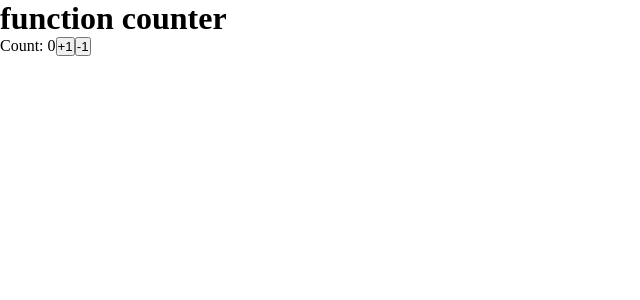
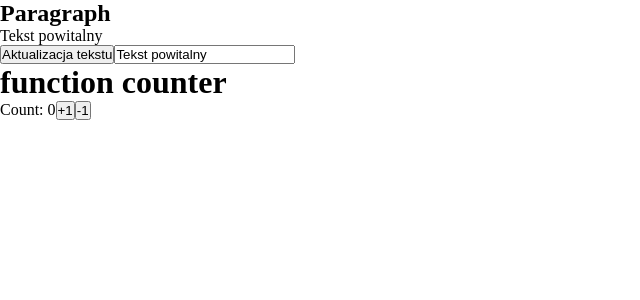
Before and after one commit to szu-szy/react-pol32, a React (Create React App) app: page / in a window 1280 px wide. Shown: the top 300 px of the page, without its empty margins (0-640 px from the left). Built offline with nearby package versions, Linux system fonts and the light colour scheme.

Commit message:
paragraph FC

```diff
--- /dev/null
+++ b/src/06.04.2024/Paragraph/index.tsx
@@ -0,0 +1,19 @@
+import { ChangeEvent, useState } from "react";
+
+export const Paragraph = () => {
+  const [text, setText] = useState("Tekst powitalny");
+
+  const updateText = () => setText("nowy powitalny tekst");
+
+  const handleText = (event: ChangeEvent<HTMLInputElement>) =>
+    setText(event.target.value);
+
+  return (
+    <div>
+      <h2>Paragraph</h2>
+      <p>{text}</p>
+      <button onClick={updateText}>Aktualizacja tekstu</button>
+      <input type="text" value={text} onChange={handleText} />
+    </div>
+  );
+};
--- a/src/App.tsx
+++ b/src/App.tsx
@@ -7,6 +7,7 @@ import { Counter } from "./06.04.2024/Counter";
 import { Timer } from "./06.04.2024/Timer";
 import { Headline } from "./06.04.2024/Headline";
 import { FunctionCounter } from "./06.04.2024/FunctionCounter";
+import { Paragraph } from "./06.04.2024/Paragraph";
 
 const getItem = (text: string) => {};
 
@@ -57,6 +58,7 @@ class App extends Component<{}, AppState> {
         {/* {this.state.isCounterVisible && <Counter />} */}
         {/* <Timer />
         <Headline /> */}
+        <Paragraph />
         <FunctionCounter />
       </div>
     );
```
